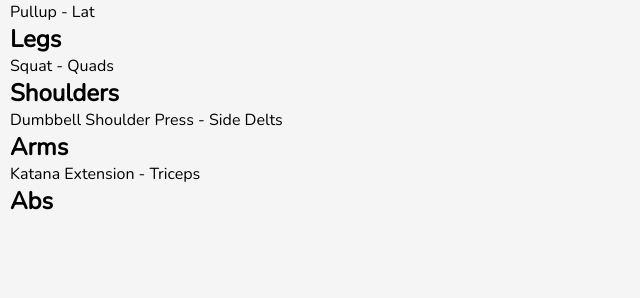
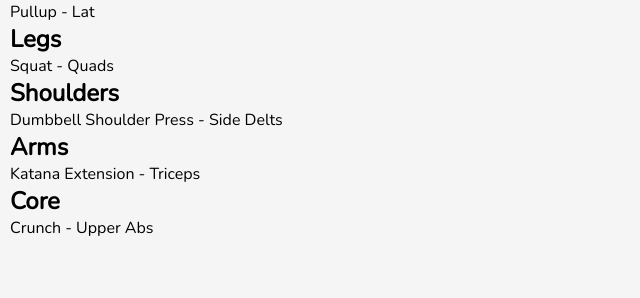
Before and after one commit to MichalDakowicz/workout-tracker, a Flask app: page /exercises in a window 1280 px wide. Shown: the part 198-496 px from the top of the page, without its empty margins (0-640 px from the left). Run offline with Flask 3, Linux system fonts and the light colour scheme; a user stored in the database is signed in; data comes from the database, SQL or seed files in the repository; both versions use the stored data as it was after the commit.

Commit message:
fixed stuff

```diff
--- a/app.py
+++ b/app.py
@@ -259,7 +259,7 @@ def exercises():
         cursor.execute("SELECT * FROM exercises WHERE muscle_group=?", ("Arms",))
         arms_exercises = cursor.fetchall()
 
-        cursor.execute("SELECT * FROM exercises WHERE muscle_group=?", ("Abs",))
+        cursor.execute("SELECT * FROM exercises WHERE muscle_group=?", ("Core",))
         abs_exercises = cursor.fetchall()
 
         conn.close()
--- a/static/style.css
+++ b/static/style.css
@@ -33,6 +33,7 @@ select {
     border-radius: 5px;
     padding: 0 10px;
     box-sizing: border-box;
+    background-color: white;
 
 }
 input {
@@ -42,6 +43,10 @@ input {
     border-radius: 5px;
     padding: 0 10px;
     box-sizing: border-box;
+    background-color: white;
+}
+input[type="date"] {
+    margin-bottom: 5px;
 }
 #header {
     width: 100%;
@@ -214,6 +219,8 @@ input {
 }
 #workout {
     margin-top: 70px;
+    margin-left: 10px;
+    margin-right: 10px;
 }
 #exercise-container{
     height: 40px;
--- a/templates/exercises.html
+++ b/templates/exercises.html
@@ -71,7 +71,7 @@
             </ul>
         </div>
         <div class="exercise-container">
-            <h2>Abs</h2>
+            <h2>Core</h2>
             <ul>
                 {% for exercise in abs_exercises %}
                 <li>{{ exercise[1] }} - {{ exercise[3] }}</li>
--- a/templates/workout.html
+++ b/templates/workout.html
@@ -10,8 +10,8 @@
         <div id="menu">
             <ul>
                 <li><a href="{{ url_for('home') }}">Home</a></li>
+                <li><a href="{{ url_for('exercises') }}">Exercises</a></li>
                 <li><a href="{{ url_for('workout') }}">Workout</a></li>
-                <li><a href="{{ url_for('exercises') }}">Exercises</a></li>
                 <li><a href="#">Progress</a></li>
                 <li><a href="#">Strength</a></li>
                 {% if 'username' in session %}
@@ -48,10 +48,8 @@
         </div>
 
         <div id="setsFieldsContainer"></div>
-        <br>
-        <br>
+
         <div id="exercise-list"></div>
-        <br>
         <button onclick="saveWorkout()">Save Workout</button>
 
         <div id="return-form" style="display: none;">
```
Also changed, not shown: test.py (deleted), tracker.db.
